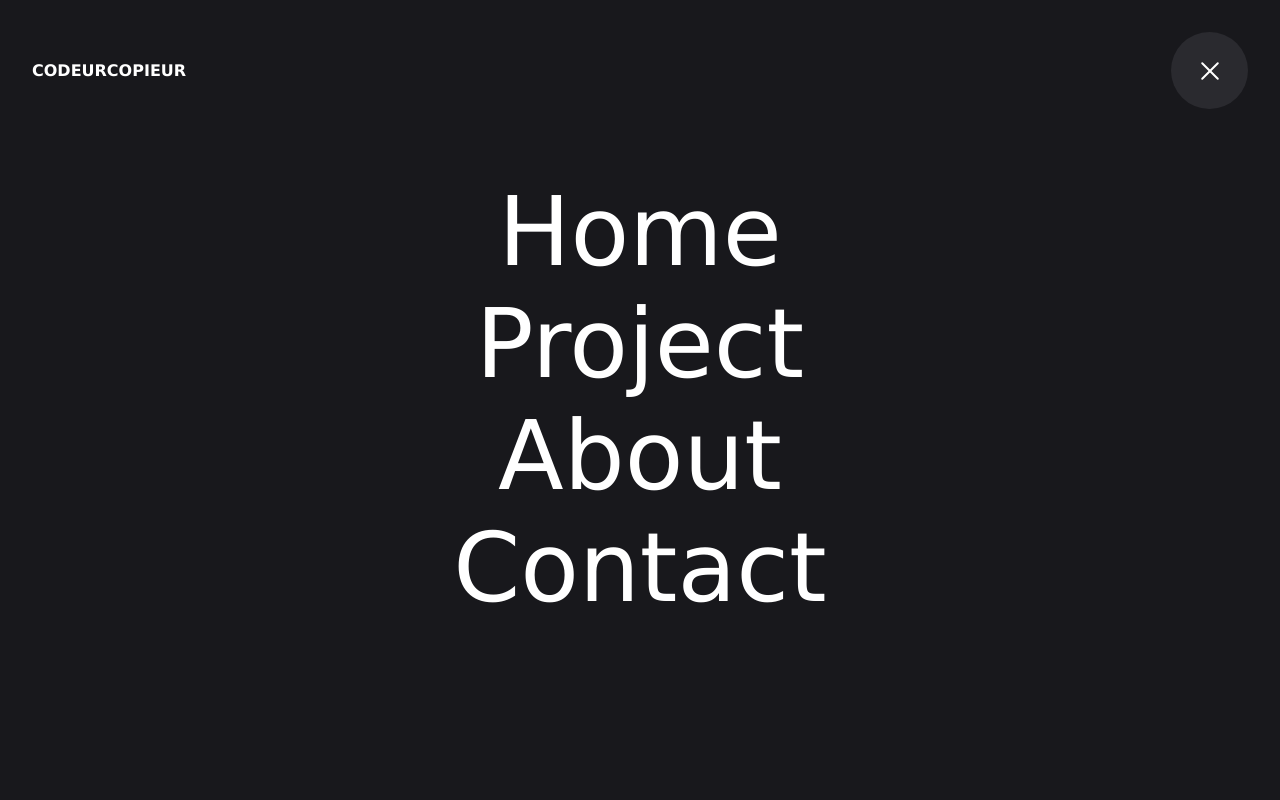
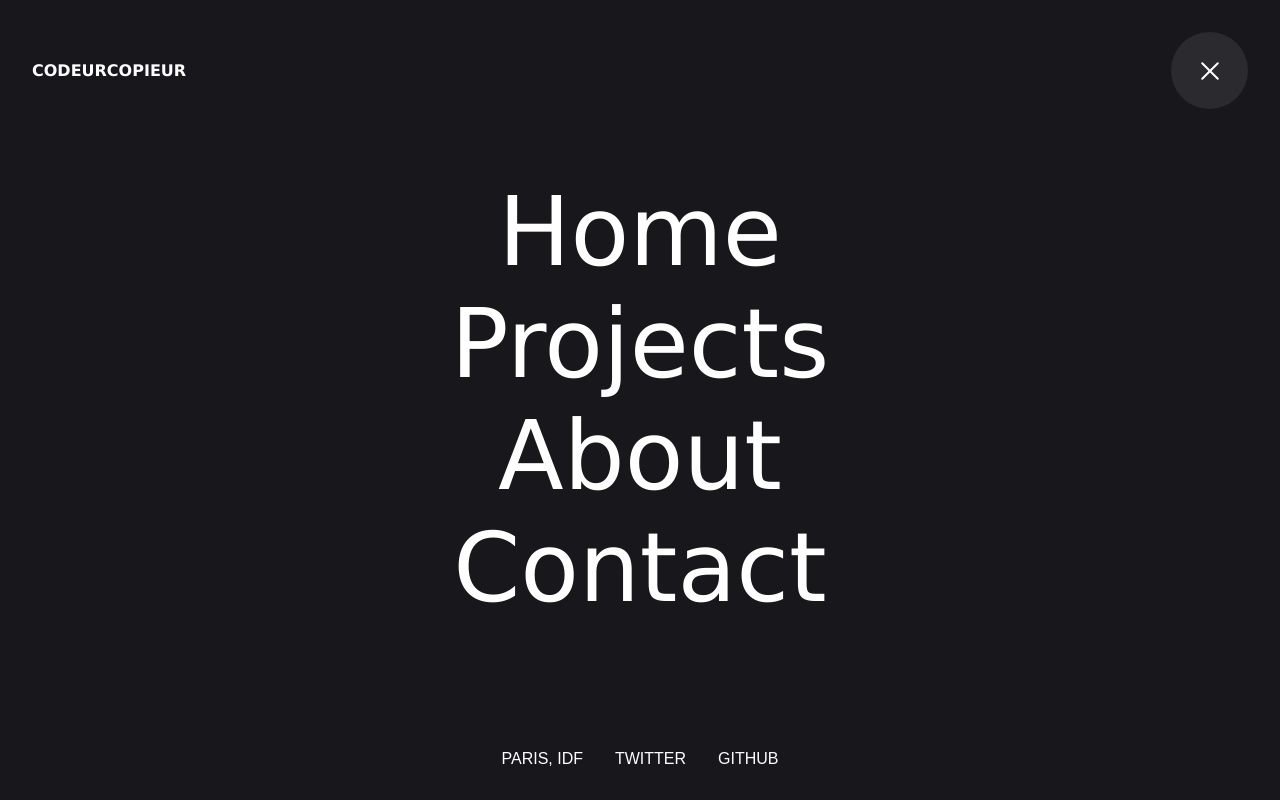
Before and after one commit to CodeurCopieur/vue3-animated-navigation, a Vue app: page / in a window 1280 px wide. Both pictures are taken after a click on the element 1209 px from the left and 70 px from the top of the page. Built offline with nearby package versions, Linux system fonts and the light colour scheme.

Commit message:
Using bind to Update CSS

```diff
--- a/src/components/Nav.vue
+++ b/src/components/Nav.vue
@@ -28,33 +28,67 @@
           :style="{top: state.navOpen ? '0' : '-100%', transitionDelay: state.navOpen ? '0s' : '0s'}">
           <ul class="nav-links">
             <li class="nav-item">
-              <router-link to="/">Home</router-link>
+              <router-link
+                to="/"
+                @click="setNavOpen"
+                :style="{top: state.navOpen ? '0' : '120px', transitionDelay: state.navOpen ? '.8s' : '0s'}"
+                >Home</router-link>
               <div class="nav-item-wrapper"></div>
             </li>
             <li class="nav-item">
-              <router-link to="/">Project</router-link>
+              <router-link
+                to="/projets"
+                @click="setNavOpen"
+                :style="{top: state.navOpen ? '0' : '120px', transitionDelay: state.navOpen ? '.9s' : '0s'}"
+                >Projects</router-link>
               <div class="nav-item-wrapper"></div>
             </li>
             <li class="nav-item">
-              <router-link to="/">About</router-link>
+              <router-link
+                to="/about"
+                @click="setNavOpen"
+                :style="{top: state.navOpen ? '0' : '120px', transitionDelay: state.navOpen ? '1s' : '0s'}"
+                >About</router-link>
               <div class="nav-item-wrapper"></div>
             </li>
             <li class="nav-item">
-              <router-link to="/">Contact</router-link>
+              <router-link
+                to="/"
+                @click="setNavOpen"
+                :style="{top: state.navOpen ? '0' : '120px', transitionDelay: state.navOpen ? '1.1s' : '0s'}"
+                >Contact</router-link>
               <div class="nav-item-wrapper"></div>
             </li>
           </ul>
           <div class="nav-footer">
-            <div class="location">
+            <div
+              class="location"
+              :style="{
+                bottom: state.navOpen ? '0' : '-20px',
+                opacity: state.navOpen ? '1' : '0',
+                transitionDelay: state.navOpen ? '1.2s' : '0s'
+                }">
               <span>Paris, IDF</span>
             </div>
             <div class="nav-social-media">
               <ul>
                 <li>
-                  <router-link to="/">Twitter</router-link>
+                  <router-link
+                    to="/"
+                    :style="{
+                      bottom: state.navOpen ? '0' : '-20px',
+                      opacity: state.navOpen ? '1' : '0',
+                      transitionDelay: state.navOpen ? '1.3s' : '0s'
+                      }">Twitter</router-link>
                 </li>
                 <li>
-                  <router-link to="/">Github</router-link>
+                  <router-link
+                    to="/"
+                    :style="{
+                    bottom: state.navOpen ? '0' : '-20px',
+                    opacity: state.navOpen ? '1' : '0',
+                    transitionDelay: state.navOpen ? '1.4s' : '0s'
+                    }">Github</router-link>
                 </li>
               </ul>
             </div>
```
Also changed, not shown: src/style.css (+1 -1 lines), src/style.scss (+6 -2 lines).
